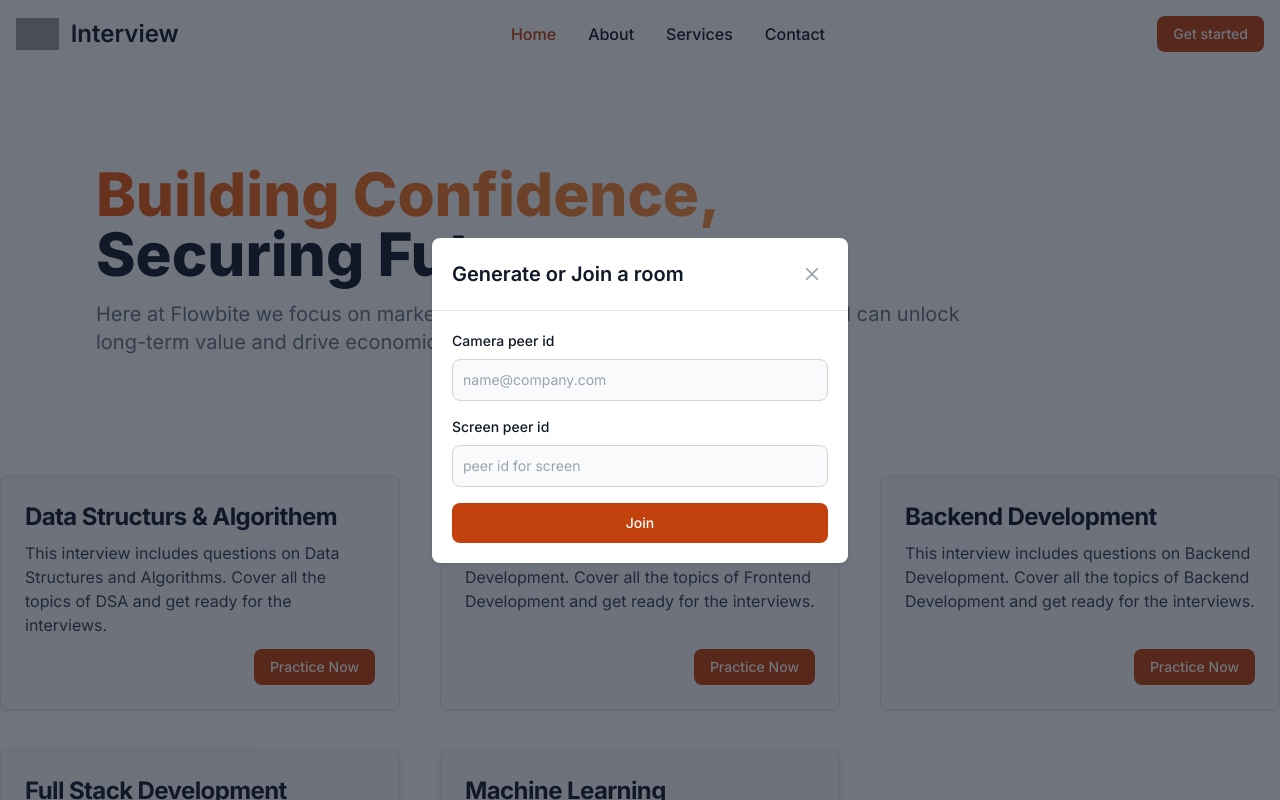
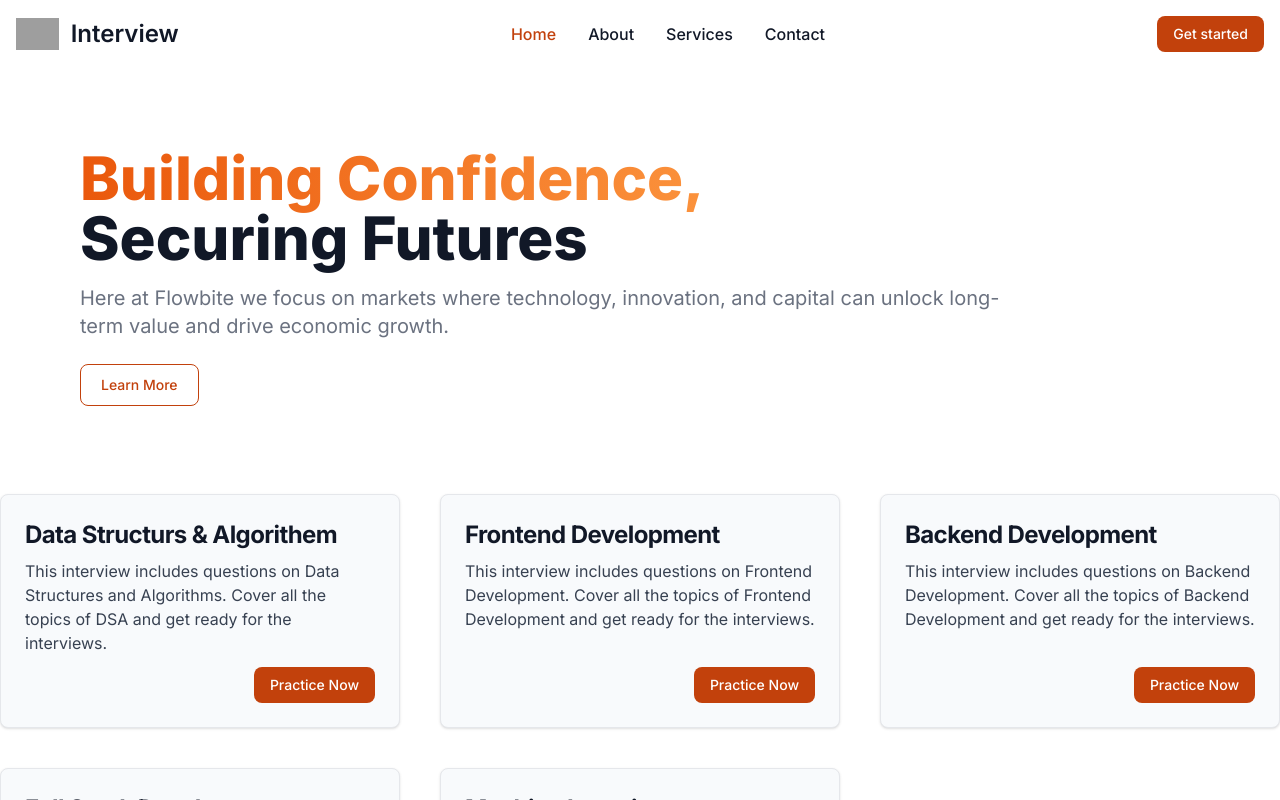
Before and after one commit to Suraj-Samgir/interview, a Next.js app: page / in a window 1280 px wide. Shown: the top 800 px of the page. Built offline with nearby package versions, Linux system fonts and the light colour scheme; grey boxes are pictures that could not be loaded.

Commit message:
Update UI components

```diff
--- a/app/page.js
+++ b/app/page.js
@@ -6,21 +6,21 @@ import PeerModel from "@/components/PeerModel";
 import { useState } from "react";
 
 export default function Home() {
-  const [isOpen, setIsOpen] = useState(true);
+  const [isOpen, setIsOpen] = useState(false);
   return (
     <>
       <NavBar />
       <IntoBanner />
 
-      <div className="max-w-screen-xl mx-auto grid grid-cols-1 gap-10 sm:grid-cols-2 lg:grid-cols-3">
+      <div className="max-w-screen-xl mx-auto grid grid-cols-1 gap-10 sm:grid-cols-2 lg:grid-cols-3 mb-10">
 
-        <Card title="Data Structurs & Algorithem" desc="This interview includes questions on Data Structures and Algorithms. Cover all the topics of DSA and get ready for the interviews." buttontext="Practice Now" />
+        <Card title="Data Structurs & Algorithem" desc="This interview includes questions on Data Structures and Algorithms. Cover all the topics of DSA and get ready for the interviews." buttontext="Practice Now" isOpen={isOpen} setIsOpen={setIsOpen} />
 
-        <Card title="Frontend Development" desc="This interview includes questions on Frontend Development. Cover all the topics of Frontend Development and get ready for the interviews." buttontext="Practice Now" />
+        <Card title="Frontend Development" desc="This interview includes questions on Frontend Development. Cover all the topics of Frontend Development and get ready for the interviews." buttontext="Practice Now" isOpen={isOpen} setIsOpen={setIsOpen} />
 
-        <Card title="Backend Development" desc="This interview includes questions on Backend Development. Cover all the topics of Backend Development and get ready for the interviews." buttontext="Practice Now" />
+        <Card title="Backend Development" desc="This interview includes questions on Backend Development. Cover all the topics of Backend Development and get ready for the interviews." buttontext="Practice Now" isOpen={isOpen} setIsOpen={setIsOpen} />
 
-        <Card title="Full Stack Development" desc="This interview includes questions on Full Stack Development. Cover all the topics of Full Stack Development and get ready for the interviews." buttontext="Practice Now" />
+        <Card title="Full Stack Development" desc="This interview includes questions on Full Stack Development. Cover all the topics of Full Stack Development and get ready for the interviews." buttontext="Practice Now" isOpen={isOpen} setIsOpen={setIsOpen} />
 
         <Card title="Machine Learning" desc="This interview includes questions on Machine Learning. Cover all the topics of Machine Learning and get ready for the interviews." buttontext="Practice Now" />
       </div>
--- a/components/Card.js
+++ b/components/Card.js
@@ -2,33 +2,20 @@
 import {React,useState} from 'react'
 import Link from 'next/link'
 
-export default function Card(props) {
-  const [showForm, setShowForm] = useState(false);
-
-  const showInput = () => {
-    // setShowForm(true);
-    if(showForm)
-    {
-      setShowForm(false);
-    }
-    else
-    {
-      setShowForm(true);
-    }
-  };
+export default function Card({title,desc,buttontext,setIsOpen }) {
 
   return (
     <>
       <div className="flex flex-col  p-6 bg-slate-50 border border-gray-200 rounded-lg shadow dark:bg-gray-800 dark:border-gray-700">
         <a href="#">
-          <h5 className="mb-2 text-2xl font-bold tracking-tight text-gray-900 dark:text-white">{props.title}</h5>
+          <h5 className="mb-2 text-2xl font-bold tracking-tight text-gray-900 dark:text-white">{title}</h5>
         </a>
-        <p className="mb-3 font-normal text-gray-700 dark:text-gray-400">{props.desc}</p>
+        <p className="mb-3 font-normal text-gray-700 dark:text-gray-400">{desc}</p>
         <div className="flex grow flex-row-reverse">
           <div className="flex flex-col-reverse">
-            <Link href="#" className="text-white bg-orange-700 hover:bg-orange-800 focus:ring-4 focus:outline-none focus:ring-orange-300 font-medium rounded-lg text-sm px-4 py-2 text-center dark:bg-orange-600 dark:hover:bg-orange-700 dark:focus:ring-orange-800">
-              {props.buttontext}
-            </Link>
+            <button className="text-white bg-orange-700 hover:bg-orange-800 focus:ring-4 focus:outline-none focus:ring-orange-300 font-medium rounded-lg text-sm px-4 py-2 text-center dark:bg-orange-600 dark:hover:bg-orange-700 dark:focus:ring-orange-800" onClick={() => setIsOpen(true)}>
+              {buttontext}
+            </button>
           </div>
         </div>
       </div>
--- a/components/IntoBanner.js
+++ b/components/IntoBanner.js
@@ -2,9 +2,11 @@ import React from 'react'
 
 export default function IntoBanner() {
     return (
-        <section className="bg-white dark:bg-gray-900 max-w-screen-xl mx-auto p-8 md:p-12 lg:p-24">
+        <section className="bg-white dark:bg-gray-900 max-w-screen-xl mx-auto p-8 md:p-12 lg:p-20">
             <h1 className="mb-4 text-3xl font-extrabold text-gray-900 dark:text-white md:text-5xl lg:text-6xl"><span className="text-transparent bg-clip-text bg-gradient-to-r to-orange-400 from-orange-600">Building Confidence, <br /></span>Securing Futures</h1>
             <p className="mb-6 text-lg font-normal text-gray-500 lg:text-xl sm:pe-16 xl:pe-48 dark:text-gray-400">Here at Flowbite we focus on markets where technology, innovation, and capital can unlock long-term value and drive economic growth.</p>
+            {/* learn more button */}
+            <button type="button" className="text-orange-700 hover:text-white border border-orange-700 hover:bg-gradient-to-r from-orange-500 to-orange-700 focus:ring-4 focus:outline-none focus:ring-orange-300 font-medium rounded-lg text-sm px-5 py-2.5 text-center me-2 mb-2 dark:border-gray-500 dark:text-white dark:hover:text-white dark:hover:bg-orange-700 dark:focus:ring-orange-700">Learn More</button>
         </section>
     )
 }
--- a/components/NavBar.js
+++ b/components/NavBar.js
@@ -3,7 +3,6 @@ import Link from 'next/link';
 
 export default function NavBar() {
     return (
-
         <nav className="bg-white border-gray-200 dark:bg-gray-900">
             <div className="max-w-screen-xl flex flex-wrap items-center justify-between mx-auto p-4">
                 <a href="#" className="flex items-center space-x-3 rtl:space-x-reverse">
@@ -28,7 +27,7 @@ export default function NavBar() {
                             <a href="#" className="block py-2 px-3 md:p-0 text-gray-900 rounded hover:bg-gray-100 md:hover:bg-transparent md:hover:text-orange-700 md:dark:hover:text-orange-500 dark:text-white dark:hover:bg-gray-700 dark:hover:text-white md:dark:hover:bg-transparent dark:border-gray-700">About</a>
                         </li>
                         <li>
-                            <a href="#" className="block py-2 px-3 md:p-0 text-gray-900 rounded hover:bg-gray-100 md:hover:bg-transparent md:hover:text-orange-700 d:dark:hover:text-orange-500 dark:text-white dark:hover:bg-gray-700 dark:hover:text-white md:dark:hover:bg-transparent dark:border-gray-700">Services</a>
+                            <a href="#" className="block py-2 px-3 md:p-0 text-gray-900 rounded hover:bg-gray-100 md:hover:bg-transparent md:hover:text-orange-700 md:dark:hover:text-orange-500 dark:text-white dark:hover:bg-gray-700 dark:hover:text-white md:dark:hover:bg-transparent dark:border-gray-700">Services</a>
                         </li>
                         <li>
                             <a href="#" className="block py-2 px-3 md:p-0 text-gray-900 rounded hover:bg-gray-100 md:hover:bg-transparent md:hover:text-orange-700 md:dark:hover:text-orange-500 dark:text-white dark:hover:bg-gray-700 dark:hover:text-white md:dark:hover:bg-transparent dark:border-gray-700">Contact</a>
--- a/components/PeerModel.js
+++ b/components/PeerModel.js
@@ -1,5 +1,5 @@
 "use client";
-import { useState, useEffect } from 'react';
+import { useEffect } from 'react';
 
 export default function PeerModel({ setIsOpen }) {
 
@@ -23,35 +23,38 @@ export default function PeerModel({ setIsOpen }) {
 
 
     return (
-        <div tabindex="-1" aria-hidden="true" class="overflow-y-auto overflow-x-hidden fixed top-0 right-0 left-0 z-50 items-center w-full md:inset-0  max-h-full flex justify-center bg-gray-900 bg-opacity-60">
-            <div class="relative p-4 w-full max-w-md max-h-full">
-                <div class="relative bg-white rounded-lg shadow dark:bg-gray-700">
-                    <div class="flex items-center justify-between p-4 md:p-5 border-b rounded-t dark:border-gray-600">
-                        <h3 class="text-xl font-semibold text-gray-900 dark:text-white">
+        <div tabindex="-1" aria-hidden="true" className="overflow-y-auto overflow-x-hidden fixed top-0 right-0 left-0 z-50 items-center w-full md:inset-0  max-h-full flex justify-center bg-gray-900 bg-opacity-60">
+            <div className="relative p-4 w-full max-w-md max-h-full">
+                <div className="relative bg-white rounded-lg shadow dark:bg-gray-700">
+                    <div className="flex items-center justify-between p-4 md:p-5 border-b rounded-t dark:border-gray-600">
+                        <h3 className="text-xl font-semibold text-gray-900 dark:text-white">
                             Generate or Join a room
                         </h3>
-                        <button type="button" class="end-2.5 text-gray-400 bg-transparent hover:bg-gray-200 hover:text-gray-900 rounded-lg text-sm w-8 h-8 ms-auto inline-flex justify-center items-center dark:hover:bg-gray-600 dark:hover:text-white" data-modal-hide="authentication-modal"
+                        <button type="button" className="end-2.5 text-gray-400 bg-transparent hover:bg-gray-200 hover:text-gray-900 rounded-lg text-sm w-8 h-8 ms-auto inline-flex justify-center items-center dark:hover:bg-gray-600 dark:hover:text-white" data-modal-hide="authentication-modal"
                             onClick={() => setIsOpen(false)}
                         >
-                            <svg class="w-3 h-3" aria-hidden="true" xmlns="http://www.w3.org/2000/svg" fill="none" viewBox="0 0 14 14">
+                            <svg className="w-3 h-3" aria-hidden="true" xmlns="http://www.w3.org/2000/svg" fill="none" viewBox="0 0 14 14">
                                 <path stroke="currentColor" stroke-linecap="round" stroke-linejoin="round" stroke-width="2" d="m1 1 6 6m0 0 6 6M7 7l6-6M7 7l-6 6" />
                             </svg>
-                            <span class="sr-only">Close modal</span>
+                            <span className="sr-only">Close modal</span>
                         </button>
                     </div>
-                    <div class="p-4 md:p-5">
-                        <form class="space-y-4" action="#">
+
+                    <div className="p-4 md:p-5">
+                        <form className="space-y-4" action="#">
                             <div>
-                                <label for="peer-video" class="block mb-2 text-sm font-medium text-gray-900 dark:text-white">Camera peer id</label>
-                                <input type="text" name="peer-video" id="peer-video" class="bg-gray-50 border border-gray-300 text-gray-900 text-sm rounded-lg focus:ring-orange-500 focus:border-orange-500 block w-full p-2.5 dark:bg-gray-600 dark:border-gray-500 dark:placeholder-gray-400 dark:text-white" placeholder="name@company.com" required />
+                                <label for="peer-video" className="block mb-2 text-sm font-medium text-gray-900 dark:text-white">Camera peer id</label>
+                                <input type="text" name="peer-video" id="peer-video" className="bg-gray-50 border border-gray-300 text-gray-900 text-sm rounded-lg focus:ring-orange-500 focus:border-orange-500 block w-full p-2.5 dark:bg-gray-600 dark:border-gray-500 dark:placeholder-gray-400 dark:text-white" placeholder="name@company.com" required />
                             </div>
                             <div>
-                                <label for="peer-screen" class="block mb-2 text-sm font-medium text-gray-900 dark:text-white">Screen peer id</label>
-                                <input type="text" name="peer-screen" id="peer-screen" placeholder="peer id for screen" class="bg-gray-50 border border-gray-300 text-gray-900 text-sm rounded-lg focus:ring-orange-500 focus:border-orange-500 block w-full p-2.5 dark:bg-gray-600 dark:border-gray-500 dark:placeholder-gray-400 dark:text-white" required />
+                                <label for="peer-screen" className="block mb-2 text-sm font-medium text-gray-900 dark:text-white">Screen peer id</label>
+                                <input type="text" name="peer-screen" id="peer-screen" placeholder="peer id for screen" className="bg-gray-50 border border-gray-300 text-gray-900 text-sm rounded-lg focus:ring-orange-500 focus:border-orange-500 block w-full p-2.5 dark:bg-gray-600 dark:border-gray-500 dark:placeholder-gray-400 dark:text-white" required />
                             </div>
 
-                            <button type="submit" class="w-full text-white bg-orange-700 hover:bg-orange-800 focus:ring-4 focus:outline-none focus:ring-orange-300 font-medium rounded-lg text-sm px-7 py-2.5 text-center dark:bg-orange-600 dark:hover:bg-orange-700 dark:focus:ring-orange-800">Join</button>
-
+                            <div className="flex items-center justify-between">
+                                <button type="submit" className="w-full text-white bg-green-700 hover:bg-green-800 focus:ring-4 focus:outline-none focus:ring-green-300 font-medium rounded-lg text-sm px-7 py-2.5 text-center dark:bg-green-600 dark:hover:bg-green-700 dark:focus:ring-green-800 me-2">Join</button>
+                                <button type="button" className="w-full text-white bg-orange-700 hover:bg-orange-800 focus:ring-4 focus:outline-none focus:ring-orange-300 font-medium rounded-lg text-sm px-7 py-2.5 text-center dark:bg-orange-600 dark:hover:bg-orange-700 dark:focus:ring-orange-800 ms-2">Generate</button>
+                            </div>
                         </form>
                     </div>
                 </div>
```
